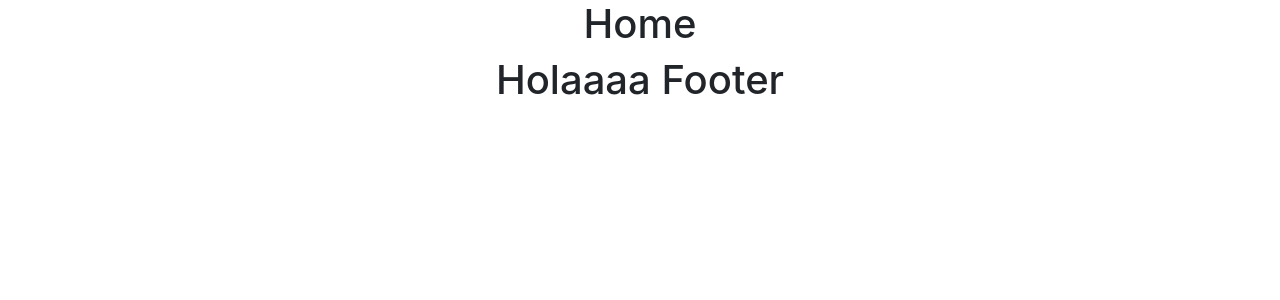
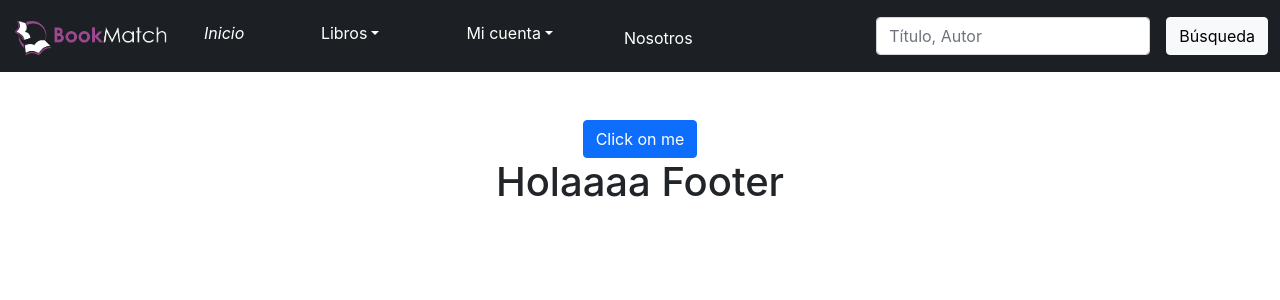
Before and after one commit to jucemalco/TheFinalProject, a React (Create React App) app: page / in a window 1280 px wide. Shown: the top 300 px of the page. Built offline with nearby package versions, Linux system fonts and the light colour scheme.

Commit message:
navbar update with whole the links

```diff
--- a/public/index.html
+++ b/public/index.html
@@ -24,7 +24,9 @@
       work correctly both with client-side routing and a non-root public URL.
       Learn how to configure a non-root public URL by running `npm run build`.
     -->
+
     <title>React App</title>
+    <link href="https://cdn.jsdelivr.net/npm/bootstrap@5.0.2/dist/css/bootstrap.min.css" rel="stylesheet" integrity="sha384-EVSTQN3/azprG1Anm3QDgpJLIm9Nao0Yz1ztcQTwFspd3yD65VohhpuuCOmLASjC" crossorigin="anonymous">
   </head>
   <body>
     <noscript>You need to enable JavaScript to run this app.</noscript>
@@ -39,5 +41,6 @@
       To begin the development, run `npm start` or `yarn start`.
       To create a production bundle, use `npm run build` or `yarn build`.
     -->
+    <script src="https://cdn.jsdelivr.net/npm/bootstrap@5.0.2/dist/js/bootstrap.bundle.min.js" integrity="sha384-MrcW6ZMFYlzcLA8Nl+NtUVF0sA7MsXsP1UyJoMp4YLEuNSfAP+JcXn/tWtIaxVXM" crossorigin="anonymous"></script>
   </body>
 </html>
--- a/src/App.js
+++ b/src/App.js
@@ -2,11 +2,13 @@ import './styles/App.css';
 import { BrowserRouter as Router, Routes, Route } from "react-router-dom";
 import Home from './views/Home';
 import Footer from './components/footer';
+import NavBar from './components/navbar';
 
 function App() {
   return (
     <div className="App">
      <Router>
+       <NavBar />
        <Routes>
         <Route path='/' element={<Home />}/>
        </Routes>
--- /dev/null
+++ b/src/components/Navbar.css
@@ -0,0 +1,8 @@
+.dropdown{
+    margin-left: 10%;
+    margin-right: 5%;
+  }
+  #nav-item{
+    padding-top: 5px;
+    margin-left: 10%;
+  }
--- a/src/components/navbar.js
+++ b/src/components/navbar.js
@@ -0,0 +1,134 @@
+import React from "react";
+import { Link } from "react-router-dom";
+import BookMatch_Logo from "../img/BookMatch_Logo.png"
+import "./Navbar.css"
+
+export const Navbar = () => {
+  return (
+    <div>
+      <nav className="navbar navbar-expand-lg navbar-light btn-dark">
+        <div className="container-fluid">
+          <Link className="navbar-brand" to="#">
+            <div className="navbar-image">
+              <img src={BookMatch_Logo} style={{ width: "160px" }} />
+            </div>
+          </Link>
+          <button
+            className="navbar-toggler"
+            type="button"
+            data-bs-toggle="collapse"
+            data-bs-target="#navbarSupportedContent"
+            aria-controls="navbarSupportedContent"
+            aria-expanded="false"
+            aria-label="Toggle navigation"
+          >
+            <span className="navbar-toggler-icon"></span>
+          </button>
+          <div className="collapse navbar-collapse" id="navbarSupportedContent">
+            <ul className="navbar-nav me-auto mb-2 mb-lg-0">
+              <li className="nav-item">
+                <Link className="nav-link text-white" to="/inicio">
+                  <i className="fa fa-home p-2">Inicio</i>
+                </Link>
+              </li>
+              <li className="nav-item dropdown">
+                <a
+                  className="nav-link dropdown-toggle text-white"
+                  href="#"
+                  id="navbarDropdown"
+                  role="button"
+                  data-bs-toggle="dropdown"
+                  aria-expanded="false"
+                >
+                  <i className="fa fa-book p-2"></i>
+                  Libros
+                </a>
+                <ul className="dropdown-menu" aria-labelledby="navbarDropdown">
+                  <li>
+                    <Link className="dropdown-item" to="losmasleidos">
+                      Los Más Leídos
+                    </Link>
+                    <Link className="dropdown-item" to="ficción">
+                      Ficción
+                    </Link>
+                    <Link className="dropdown-item" to="Romance">
+                      Romance
+                    </Link>
+                    <Link className="dropdown-item" to="historia">
+                      Historia
+                    </Link>
+                    <Link className="dropdown-item" to="misteriosysuspenso">
+                      Misterios y Suspenso
+                    </Link>
+                    <Link className="dropdown-item" to="clasicos">
+                      Clásicos
+                    </Link>
+                    <Link className="dropdown-item" to="infantilyjuvenil">
+                      Infantil y Juvenil
+                    </Link>
+                    <Link className="dropdown-item" to="clasicos">
+                      Clásicos
+                    </Link>
+                  </li>
+                </ul>
+              </li>
+              <li className="nav-item dropdown ">
+                <Link
+                  className="nav-link dropdown-toggle text-white"
+                  to="#"
+                  id="navbarDropdown"
+                  role="button"
+                  data-bs-toggle="dropdown"
+                  aria-expanded="false"
+                >
+                  <i className="fa fa-user p-2"></i>
+                  Mi cuenta
+                </Link>
+                {/* <span className="text-nowrap bd-highlight">Ingesa o Regístrate</span> */}
+                <ul className="dropdown-menu" aria-labelledby="navbarDropdown">
+                  <li>
+                    <Link className="dropdown-item" to="login">
+                      Iniciar Sesión
+                    </Link>
+                  </li>
+                  <li>
+                    <Link className="dropdown-item" to="login">
+                      Regístrate
+                    </Link>
+                  </li>
+                  <li>
+                    <Link className="dropdown-item" to="fotoperfil">
+                      Foto Perfil
+                    </Link>
+                  </li>
+                  <li>
+                    <Link className="dropdown-item" to="cerrarsesion">
+                      Cerrar Sesión
+                    </Link>
+                  </li>
+                </ul>
+              </li>
+                          <li id="nav-item">
+                <Link className="nav-link text-white" to="nosotros">
+                Nosotros
+                </Link>
+              </li>
+            </ul>
+            <form className="d-flex">
+              <input
+                className="form-control me-3"
+                type="search"
+                placeholder="Título, Autor"
+                aria-label="Search"
+              />
+              <button className="btn btn-light" type="submit">
+                Búsqueda
+              </button>
+            </form>
+          </div>
+        </div>
+      </nav>
+    </div>
+  );
+};
+export default Navbar;
--- a/src/views/Home.js
+++ b/src/views/Home.js
@@ -1,8 +1,7 @@
 import React from "react";
 
-
 const Home = () => {
-    return <h1> Home </h1>
+    return <button className="btn btn-primary mt-5">Click on me</button>
 }
 
 export default Home;
```
Also changed, not shown: src/img/BookMatch_Logo.png (added).
